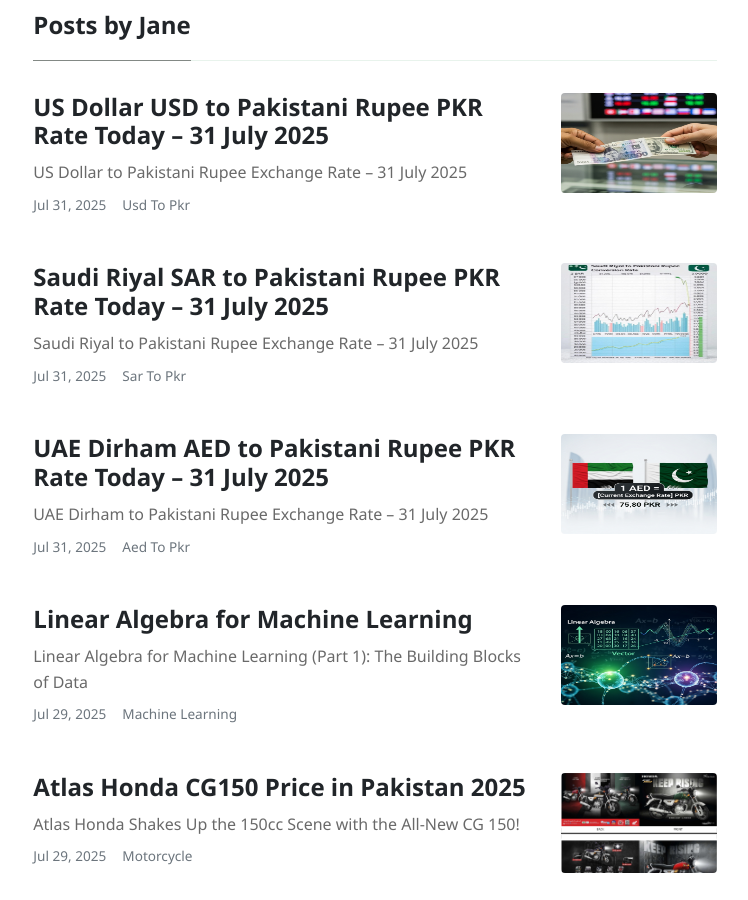
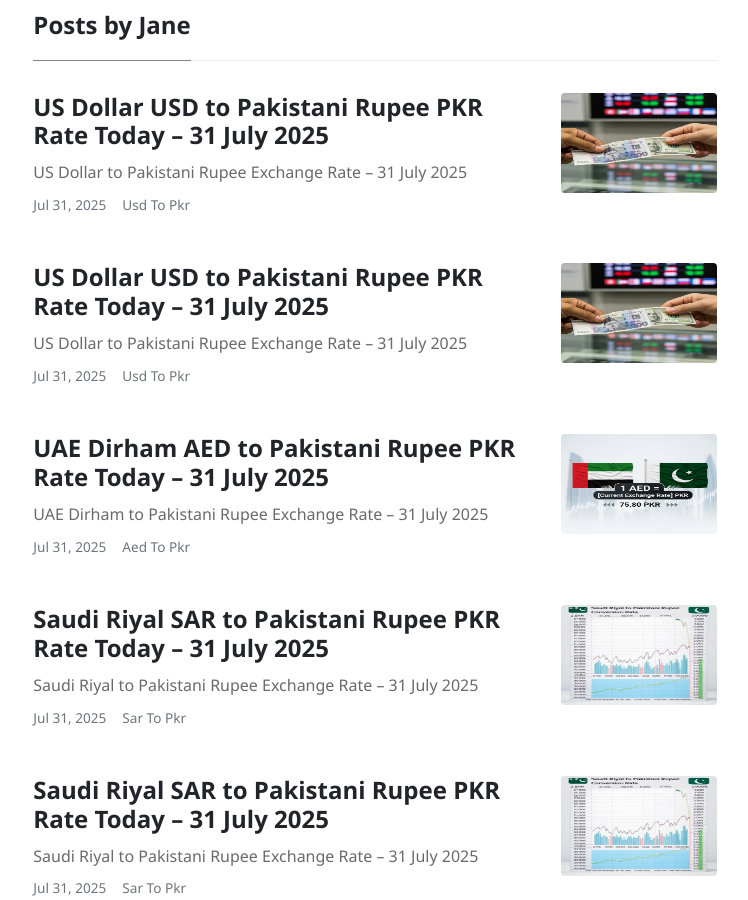
Before and after one commit to mlcom/mlcom.github.io, a Jekyll site: the page built from _pages/author-jane.html, in a window 1280 px wide and 900 px high, scrolled down 1521 px. Shown: the whole window, without its empty margins (265-1013 px from the left). Built offline with Jekyll 4.4.1, drawn with Linux system fonts in a browser that asks for light colours; nearby versions of some CDN libraries; some of the changed text lies outside the part shown.

Commit message:
Automated: Update currency rates and generate daily posts

```diff
--- a/_data/rates.yml
+++ b/_data/rates.yml
@@ -1,4 +1,4 @@
-last_updated_utc: '2025-07-31T01:52:30.196095+00:00'
+last_updated_utc: '2025-07-31T04:39:56.465981+00:00'
 rates:
   AED: 3.6725
   AFN: 68.8481
--- /dev/null
+++ b/_posts/2025-07-31-today-saudi-riyal-to-pkr-prices-updated-sar-to-pkr.md
@@ -0,0 +1,37 @@
+---
+layout: post
+title:  'Saudi Riyal SAR to Pakistani Rupee PKR Rate Today – 31 July 2025'
+author: jane
+categories: [ sar to pkr ]
+image: assets/images/sar-to-pkr-rate-today.jpg
+tags: [sar,pkr]
+---
+
+# Saudi Riyal to Pakistani Rupee Exchange Rate – 31 July 2025
+
+If you’re looking for the latest exchange rate of Saudi Riyal (SAR) to Pakistani Rupee (PKR), then you’re in the right place. As of 31 July 2025, the mid-market exchange rate stands at:
+
+**1 SAR = 75.60 PKR**
+
+This rate is updated as per reliable financial data sources and is helpful for anyone sending money, planning travel, or doing business involving SAR to PKR conversions.
+
+| SAR | PKR |
+| --- | --- |
+| 1 SAR | Rs. 75.60 |
+| 2 SAR | Rs. 151.20 |
+| 5 SAR | Rs. 378.00 |
+| 10 SAR | Rs. 756.00 |
+| 20 SAR | Rs. 1,511.99 |
+| 50 SAR | Rs. 3,779.98 |
+| 100 SAR | Rs. 7,559.96 |
+| 500 SAR | Rs. 37,799.79 |
+| 1,000 SAR | Rs. 75,599.57 |
+| 5,000 SAR | Rs. 377,997.87 |
+| 10,000 SAR | Rs. 755,995.73 |
+| 50,000 SAR | Rs. 3,779,978.67 |
+| 100,000 SAR | Rs. 7,559,957.33 |
+
+
+## Why Keeping Track of Exchange Rates Matters
+
+Exchange rates can fluctuate daily due to global economic conditions, making it crucial to stay informed. The rate provided here reflects mid-market values and may differ slightly based on the exchange service or bank you use.
--- /dev/null
+++ b/_posts/2025-07-31-today-uae-dirham-to-pkr-prices-updated-aed-to-pkr.md
@@ -0,0 +1,37 @@
+---
+layout: post
+title:  'UAE Dirham AED to Pakistani Rupee PKR Rate Today – 31 July 2025'
+author: jane
+categories: [ aed to pkr ]
+image: assets/images/aed-to-pkr-rate-today.jpg
+tags: [aed,pkr]
+---
+
+# UAE Dirham to Pakistani Rupee Exchange Rate – 31 July 2025
+
+If you’re looking for the latest exchange rate of UAE Dirham (AED) to Pakistani Rupee (PKR), then you’re in the right place. As of 31 July 2025, the mid-market exchange rate stands at:
+
+**1 AED = 77.19 PKR**
+
+This rate is updated as per reliable financial data sources and is helpful for anyone sending money, planning travel, or doing business involving AED to PKR conversions.
+
+| AED | PKR |
+| --- | --- |
+| 1 AED | Rs. 77.19 |
+| 2 AED | Rs. 154.39 |
+| 5 AED | Rs. 385.97 |
+| 10 AED | Rs. 771.95 |
+| 20 AED | Rs. 1,543.90 |
+| 50 AED | Rs. 3,859.75 |
+| 100 AED | Rs. 7,719.49 |
+| 500 AED | Rs. 38,597.47 |
+| 1,000 AED | Rs. 77,194.94 |
+| 5,000 AED | Rs. 385,974.68 |
+| 10,000 AED | Rs. 771,949.35 |
+| 50,000 AED | Rs. 3,859,746.77 |
+| 100,000 AED | Rs. 7,719,493.53 |
+
+
+## Why Keeping Track of Exchange Rates Matters
+
+Exchange rates can fluctuate daily due to global economic conditions, making it crucial to stay informed. The rate provided here reflects mid-market values and may differ slightly based on the exchange service or bank you use.
--- /dev/null
+++ b/_posts/2025-07-31-today-us-dollar-to-pkr-prices-updated-usd-to-pkr.md
@@ -0,0 +1,37 @@
+---
+layout: post
+title:  'US Dollar USD to Pakistani Rupee PKR Rate Today – 31 July 2025'
+author: jane
+categories: [ usd to pkr ]
+image: assets/images/usd-to-pkr-rate-today.jpg
+tags: [usd,pkr]
+---
+
+# US Dollar to Pakistani Rupee Exchange Rate – 31 July 2025
+
+If you’re looking for the latest exchange rate of US Dollar (USD) to Pakistani Rupee (PKR), then you’re in the right place. As of 31 July 2025, the mid-market exchange rate stands at:
+
+**1 USD = 283.50 PKR**
+
+This rate is updated as per reliable financial data sources and is helpful for anyone sending money, planning travel, or doing business involving USD to PKR conversions.
+
+| USD | PKR |
+| --- | --- |
+| 1 USD | Rs. 283.50 |
+| 2 USD | Rs. 567.00 |
+| 5 USD | Rs. 1,417.49 |
+| 10 USD | Rs. 2,834.98 |
+| 20 USD | Rs. 5,669.97 |
+| 50 USD | Rs. 14,174.92 |
+| 100 USD | Rs. 28,349.84 |
+| 500 USD | Rs. 141,749.20 |
+| 1,000 USD | Rs. 283,498.40 |
+| 5,000 USD | Rs. 1,417,492.00 |
+| 10,000 USD | Rs. 2,834,984.00 |
+| 50,000 USD | Rs. 14,174,920.00 |
+| 100,000 USD | Rs. 28,349,840.00 |
+
+
+## Why Keeping Track of Exchange Rates Matters
+
+Exchange rates can fluctuate daily due to global economic conditions, making it crucial to stay informed. The rate provided here reflects mid-market values and may differ slightly based on the exchange service or bank you use.
```
